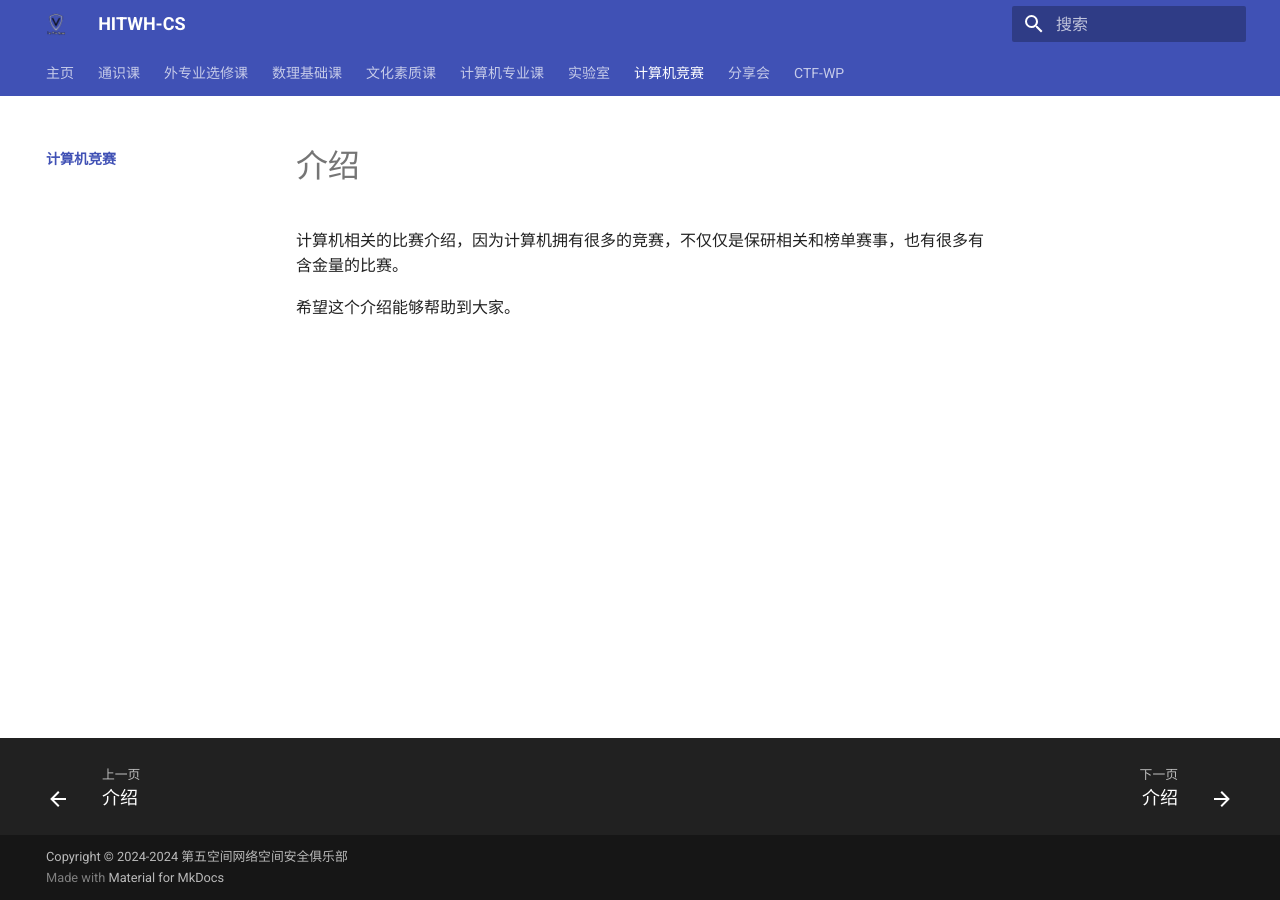
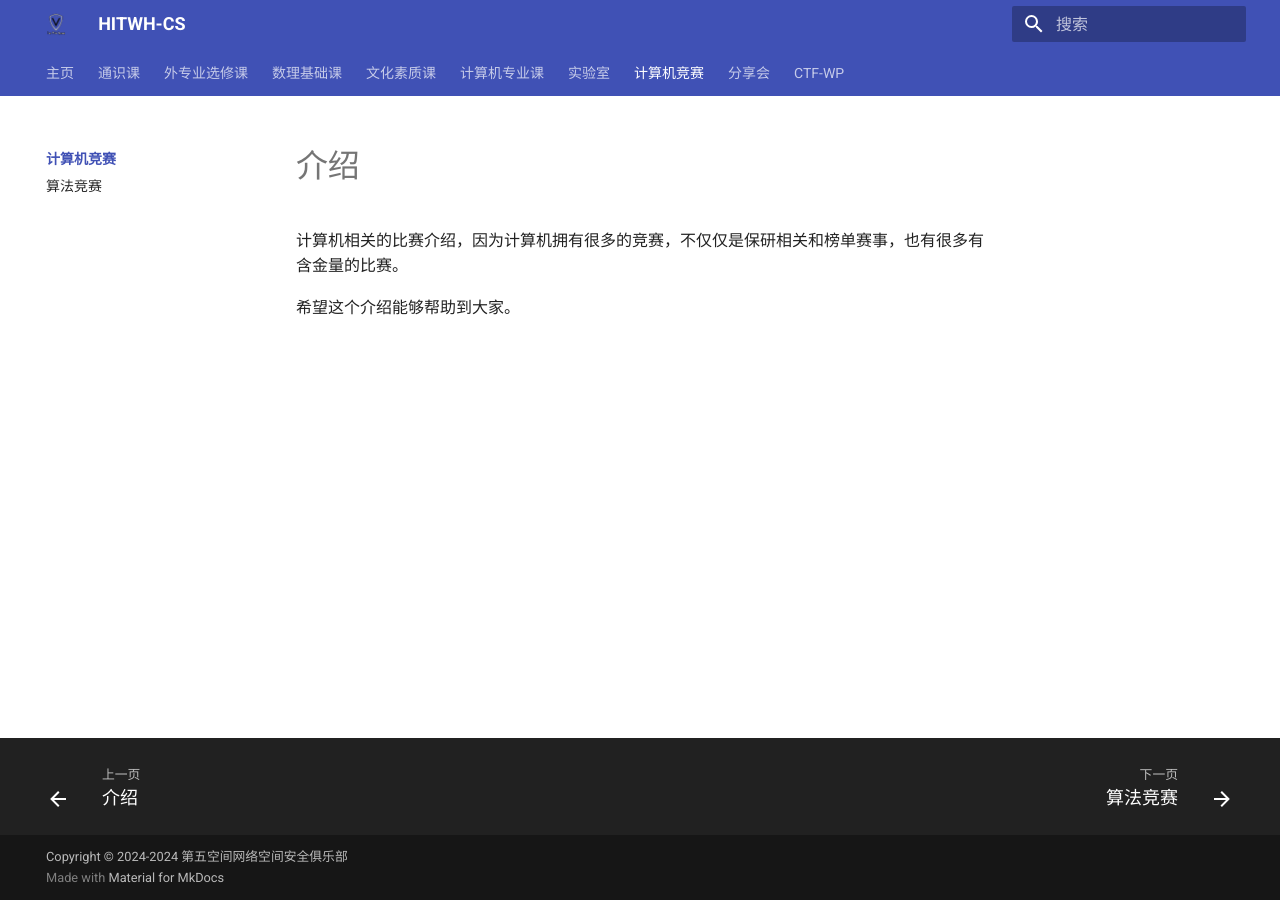
Before and after one commit to Fifth-Space/HITWH-CS, an MkDocs documentation site: the page built from docs/competition/index.md, in a window 1280 px wide. Built offline with MkDocs 1.6.1 and Material for MkDocs 9.7.7, drawn with Linux system fonts in a browser that asks for light colours.

Commit message:
Update mkdocs.yml

```diff
--- a/mkdocs.yml
+++ b/mkdocs.yml
@@ -18,6 +18,7 @@ nav:
     - 介绍: labs/index.md
   - 计算机竞赛:
     - 介绍: competition/index.md
+    - 算法竞赛: competition/哈v算法竞赛指北.md
   - 分享会:
     - 介绍: salon/index.md
     - 20240204: salon/线性代数在计算机的一些应用.md
```
